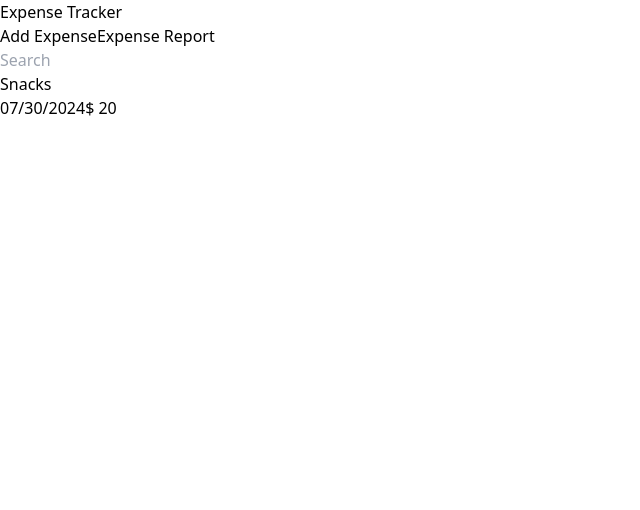
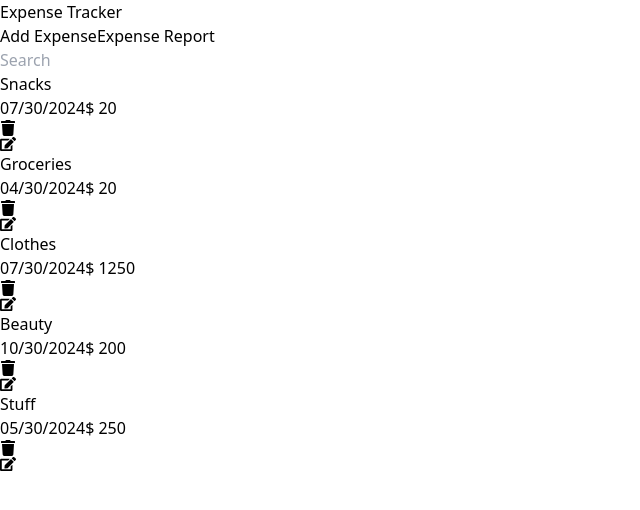
Before and after one commit to krystleM26/expense-tracker, a React (Vite) app in the folder Frontend/: page / in a window 1280 px wide. Shown: the top 510 px of the page, without its empty margins (0-640 px from the left). Built offline with nearby package versions, Linux system fonts and the light colour scheme.

Commit message:
Added icons, and more mock data

```diff
--- a/Frontend/package.json
+++ b/Frontend/package.json
@@ -11,7 +11,8 @@
   },
   "dependencies": {
     "react": "^18.3.1",
-    "react-dom": "^18.3.1"
+    "react-dom": "^18.3.1",
+    "react-icons": "^5.2.1"
   },
   "devDependencies": {
     "@types/react": "^18.3.3",
--- a/Frontend/src/App.jsx
+++ b/Frontend/src/App.jsx
@@ -1,4 +1,4 @@
-
+import { FaTrash, FaEdit } from "react-icons/fa";
 
 function App() {
 
@@ -28,8 +28,67 @@ function App() {
 
           <span className="m-[20px] text-[555] text=[18px]">07/30/2024</span>
           <span className="m-[20px] text-[18px] font-medium">$ 20</span>
-          <div>
 
+
+          <div className="m-[22px]" >
+            <FaTrash className="text-red-500 mb-[5px]  cursor-pointer"/>
+            <FaEdit className="text-[#555] mb-[5px]  cursor-pointer"/>
+          </div>
+        </div>
+
+        <div className="relative flex justify-between items-center w-[80vw] h-[100px] bg-[#f3edeb] my-[20px] py-[10px]">
+          <h2 className="m-[20px] text-[#555] text-[18px] font-medium">Groceries</h2>
+
+
+          <span className="m-[20px] text-[555] text=[18px]">04/30/2024</span>
+          <span className="m-[20px] text-[18px] font-medium">$ 20</span>
+
+
+          <div className="m-[22px]" >
+            <FaTrash className="text-red-500 mb-[5px]  cursor-pointer"/>
+            <FaEdit className="text-[#555] mb-[5px]  cursor-pointer"/>
+          </div>
+        </div>
+
+        <div className="relative flex justify-between items-center w-[80vw] h-[100px] bg-[#f3edeb] my-[20px] py-[10px]">
+          <h2 className="m-[20px] text-[#555] text-[18px] font-medium">Clothes</h2>
+
+
+          <span className="m-[20px] text-[555] text=[18px]">07/30/2024</span>
+          <span className="m-[20px] text-[18px] font-medium">$ 1250</span>
+
+
+          <div className="m-[22px]" >
+            <FaTrash className="text-red-500 mb-[5px]  cursor-pointer"/>
+            <FaEdit className="text-[#555] mb-[5px]  cursor-pointer"/>
+          </div>
+        </div>
+
+        <div className="relative flex justify-between items-center w-[80vw] h-[100px] bg-[#f3edeb] my-[20px] py-[10px]">
+          <h2 className="m-[20px] text-[#555] text-[18px] font-medium">Beauty</h2>
+
+
+          <span className="m-[20px] text-[555] text=[18px]">10/30/2024</span>
+          <span className="m-[20px] text-[18px] font-medium">$ 200</span>
+
+
+          <div className="m-[22px]" >
+            <FaTrash className="text-red-500 mb-[5px]  cursor-pointer"/>
+            <FaEdit className="text-[#555] mb-[5px]  cursor-pointer"/>
+          </div>
+        </div>
+
+        <div className="relative flex justify-between items-center w-[80vw] h-[100px] bg-[#f3edeb] my-[20px] py-[10px]">
+          <h2 className="m-[20px] text-[#555] text-[18px] font-medium">Stuff</h2>
+
+
+          <span className="m-[20px] text-[555] text=[18px]">05/30/2024</span>
+          <span className="m-[20px] text-[18px] font-medium">$ 250</span>
+
+
+          <div className="m-[22px]" >
+            <FaTrash className="text-red-500 mb-[5px]  cursor-pointer"/>
+            <FaEdit className="text-[#555] mb-[5px]  cursor-pointer"/>
           </div>
         </div>
       </div>
```
Also changed, not shown: 1 other file (tests, documents, lock files or other folders).
